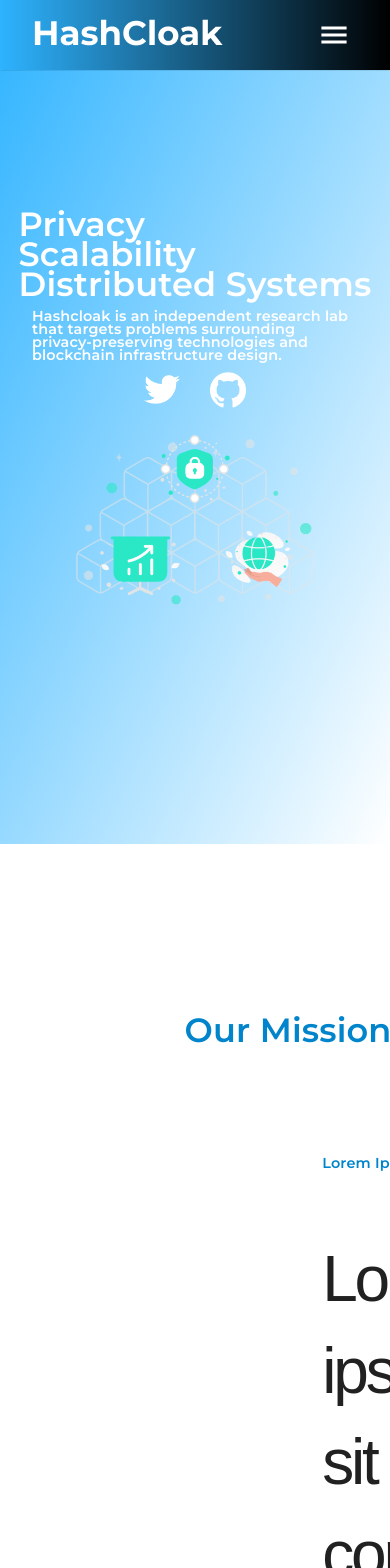
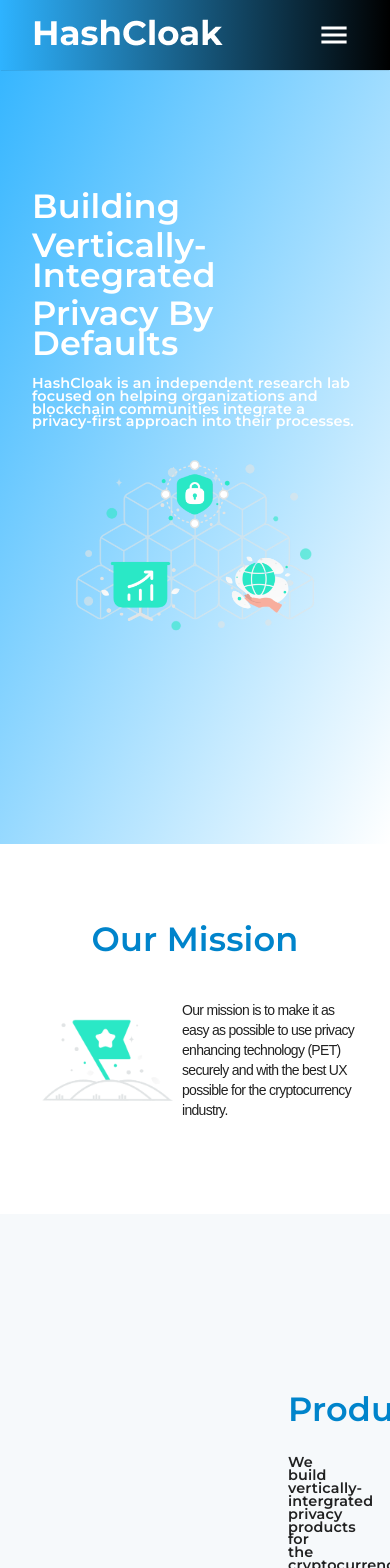
Before and after one commit to sumi0820/dev-hashcloak, a React (Create React App) app: page / in a window 390 px wide. Shown: the top 1568 px of the page. Built offline with nearby package versions, Linux system fonts and the light colour scheme; a web font is replaced by a local one.

Commit message:
update main visual and adjust mission

```diff
--- a/src/App.tsx
+++ b/src/App.tsx
@@ -33,10 +33,12 @@
           lineHeight: '90%',
           [breakpoints.up('sm')]: {
             fontSize: '48px',
+            whiteSpace: 'nowrap',
+            margin: '5px 0 !important',
           },
           [breakpoints.down('xs')]: {
             fontSize: '2.1rem',
-            whiteSpace: 'nowrap',
+            margin: '8px 0 !important',
           },
         },
         h3: {
@@ -90,9 +92,6 @@
           letterSpacing: '-0.05em',
           [breakpoints.down('sm')]: {
             fontSize: '14px',
-          },
-          [breakpoints.down('xs')]: {
-            fontSize: '4rem',
           },
         },
         li: {
--- a/src/components/templates/MainVisual.tsx
+++ b/src/components/templates/MainVisual.tsx
@@ -1,6 +1,6 @@
 import React from 'react';
 import { makeStyles } from '@material-ui/core/styles';
-import SocialMedia from 'components/organisms/SocialMedia';
+// import SocialMedia from 'components/organisms/SocialMedia';
 import bg from '../../assets/main-visual-bg.png';
 
 const useStyles = makeStyles(({ breakpoints }) => ({
@@ -25,13 +25,13 @@
       flexDirection: 'column',
       justifyContent: 'center',
       alignItems: 'center',
-      height: '100vh',
     },
   },
   wrapperLeft: {
     display: 'flex',
     justifyContent: 'flex-start',
     flexDirection: 'column',
+    zIndex: 2,
     [breakpoints.down('md')]: {
       width: '50%',
     },
@@ -70,16 +70,16 @@
     <div className={classes.container} id="main">
       <div className={classes.wrapperLeft}>
         <div>
-          <h2>Privacy</h2>
-          <h2>Scalability</h2>
-          <h2>Distributed Systems</h2>
+          <h2>Building </h2>
+          <h2>Vertically-Integrated</h2>
+          <h2>Privacy By Defaults</h2>
         </div>
         <h5 className={classes.subtext}>
-          Hashcloak is an independent research lab that targets problems
-          surrounding privacy-preserving technologies and blockchain
-          infrastructure design.
+          HashCloak is an independent research lab focused on helping
+          organizations and blockchain communities integrate a privacy-first
+          approach into their processes.
         </h5>
-        <SocialMedia />
+        {/* <SocialMedia /> */}
       </div>
       <div className={classes.wrapperRight}>
         <img src={bg} alt="main-visual-bg" className={classes.background} />
--- a/src/components/templates/Mission.tsx
+++ b/src/components/templates/Mission.tsx
@@ -9,7 +9,17 @@
     flexDirection: 'column',
     padding: '.7rem 18rem',
     paddingBottom: '10rem',
-    [breakpoints.down('xs')]: {},
+    [breakpoints.down('md')]: {
+      paddingRight: '8rem',
+      paddingLeft: '8rem',
+    },
+    [breakpoints.down('sm')]: {
+      paddingRight: '8rem',
+      paddingLeft: '8rem',
+    },
+    [breakpoints.down('xs')]: {
+      padding: '5rem 2rem',
+    },
   },
 
   title: {
@@ -17,41 +27,13 @@
     fontWeight: 'bold',
     marginTop: '10rem !important',
     marginBottom: '7rem !important',
-    [breakpoints.down('sm')]: {},
-    [breakpoints.down('xs')]: {},
-  },
-  subtitle: {
-    color: palette.primary.dark,
-    [breakpoints.down('sm')]: {},
-    [breakpoints.down('xs')]: {},
-  },
-  subtext: {
-    maxWidth: '600px',
-    fontSize: '1.5rem',
-    marginTop: '-60px',
-    fontStyle: 'italic',
-    lineHeight: '1.1em',
     [breakpoints.down('sm')]: {
-      fontSize: '24px',
-      marginTop: '-30px',
+      marginTop: '10rem !important',
+      marginBottom: '7rem !important',
     },
     [breakpoints.down('xs')]: {
-      fontSize: '20px',
-      marginTop: '-10px',
-    },
-  },
-
-  text: {
-    fontWeight: 'normal',
-    marginTop: '-30px',
-    color: palette.secondary.dark,
-    [breakpoints.down('sm')]: {
-      fontSize: '24px',
-      marginTop: '-10px',
-    },
-    [breakpoints.down('xs')]: {
-      fontSize: '20px',
-      marginTop: '-6px',
+      marginTop: '0 !important',
+      marginBottom: '2rem !important',
     },
   },
   contents: {
@@ -62,6 +44,12 @@
   img: {
     objectFit: 'contain',
     width: '400px',
+    [breakpoints.down('sm')]: {
+      width: '300px',
+    },
+    [breakpoints.down('xs')]: {
+      width: '150px',
+    },
   },
   texts: {
     maxWidth: '500px',
@@ -78,12 +66,10 @@
       <div className={classes.contents}>
         <img src={mission} alt="mission" className={classes.img} />
         <div className={classes.texts}>
-          <h5 className={classes.subtitle}>Lorem Ipsum</h5>
           <p>
-            Lorem ipsum dolor sit amet, consectetur adipisicing elit.
-            Consequatur culpa itaque praesentium, molestiae qui nisi iste ullam
-            soluta numquam cupiditate modi laborum odit! Minus dolor est sunt
-            sed, amet itaque.
+            Our mission is to make it as easy as possible to use privacy
+            enhancing technology (PET) securely and with the best UX possible
+            for the cryptocurrency industry.
           </p>
         </div>
       </div>
--- a/src/components/templates/Navbar.tsx
+++ b/src/components/templates/Navbar.tsx
@@ -15,6 +15,8 @@
     top: '0',
     width: '100%',
     boxShadow: '0 1px 1px -1px rgba(0, 0, 0, 0.5)',
+    zIndex: 99,
+
     [breakpoints.down('md')]: {
       paddingRight: '8rem',
       paddingLeft: '8rem',
```
